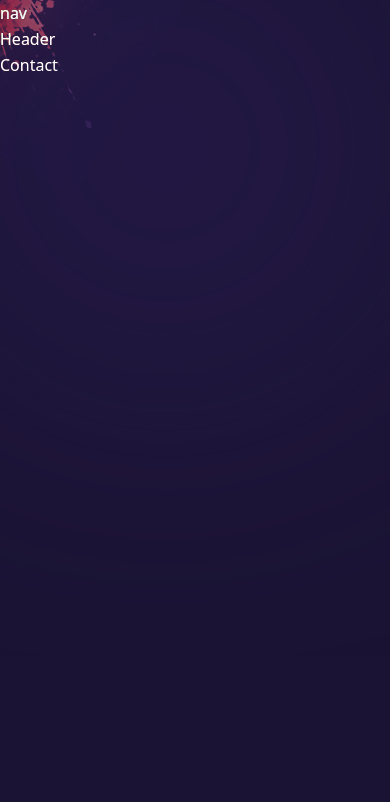
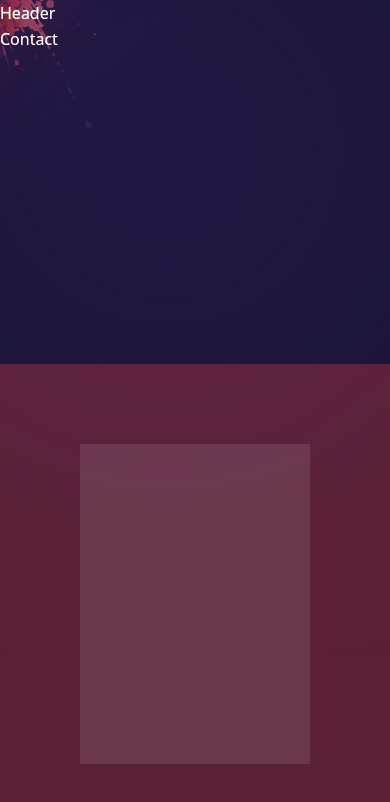
Before and after one commit to BStyvison/portfolio-styvison, a Next.js app: page /contact in a window 390 px wide. Shown: the top 802 px of the page. Built offline with nearby package versions, Linux system fonts and the light colour scheme.

Commit message:
tudo serto até aqui

```diff
--- a/components/Nav.js
+++ b/components/Nav.js
@@ -1,5 +1,16 @@
-//  links
-/*const links = [
+//icons
+import {
+  HiHome,
+  HiUser,
+  HiViewColumns,
+  HiRectangleGroup,
+  HiChatBubbleBottomCenterText,
+  HiEnvelope,
+ } from 'react-icons/hi2'
+
+
+//  nav data
+export const navData = [
   { name: 'home', path: '/', icon: <HiHome /> },
   { name: 'about', path: '/about', icon: <HiUser /> },
   { name: 'services', path: '/services', icon: <HiRectangleGroup /> },
@@ -14,10 +25,26 @@
     path: '/contact',
     icon: <HiEnvelope />,
   },
-];*/
+];
+
+//next link
+import Link from "next/link";
+
+//next router
+import {useRouter} from 'next/router'
 
 const Nav = () => {
-  return <nav>nav</nav>;
+  const router = useRouter()
+  const pathname = router.pathname
+  return <nav className='flex flex-col items-center xl:justify-center gap-y-4 fixed h-max bottom-0 mt-auto xl:right-[2%] z-50 top-0 w-full xl:w-16 xl:max-w-md xl:h-screen bg-red-500/30 p-20 '>
+    {/*inner*/}
+    <div className='flex w-full xl:flex-col  items-center justify-between xl:justify-center gap-y-10 px-4 md:px-40 xl:px-0 h-80 xl:h-max py-8 bg-white/10 backdrop-blur-sn text-3xl xl:text-xl xl:rounded-full' >
+      {navData.map((link, index) => {
+       <Link href={link.path}>{link.icon}</Link>
+      })}
+    </div>
+  </nav>
+
 };
 
 export default Nav;
--- a/components/TopLeftImg.js
+++ b/components/TopLeftImg.js
@@ -4,9 +4,9 @@ import Image from "next/image";
 
 const TopLeftImg = () => {
   return (
-  <div className="absolute left-0 top-0 mix-blend-color-dodge z10 w-[200px] xl:w-[400] opacity-50">
-    <Image src='/top-left-img.png' width={400} height={400}  />
-  </div>
+    <div className="absolute left-0 top-0 mix-blend-color-dodge z10 w-[200px] xl:w-[400] opacity-50">
+      <Image src='/top-left-img.png' width={400} height={400} />
+    </div>
   )
 };
 
```
Also changed, not shown: 1 other file (tests, documents, lock files or other folders).
